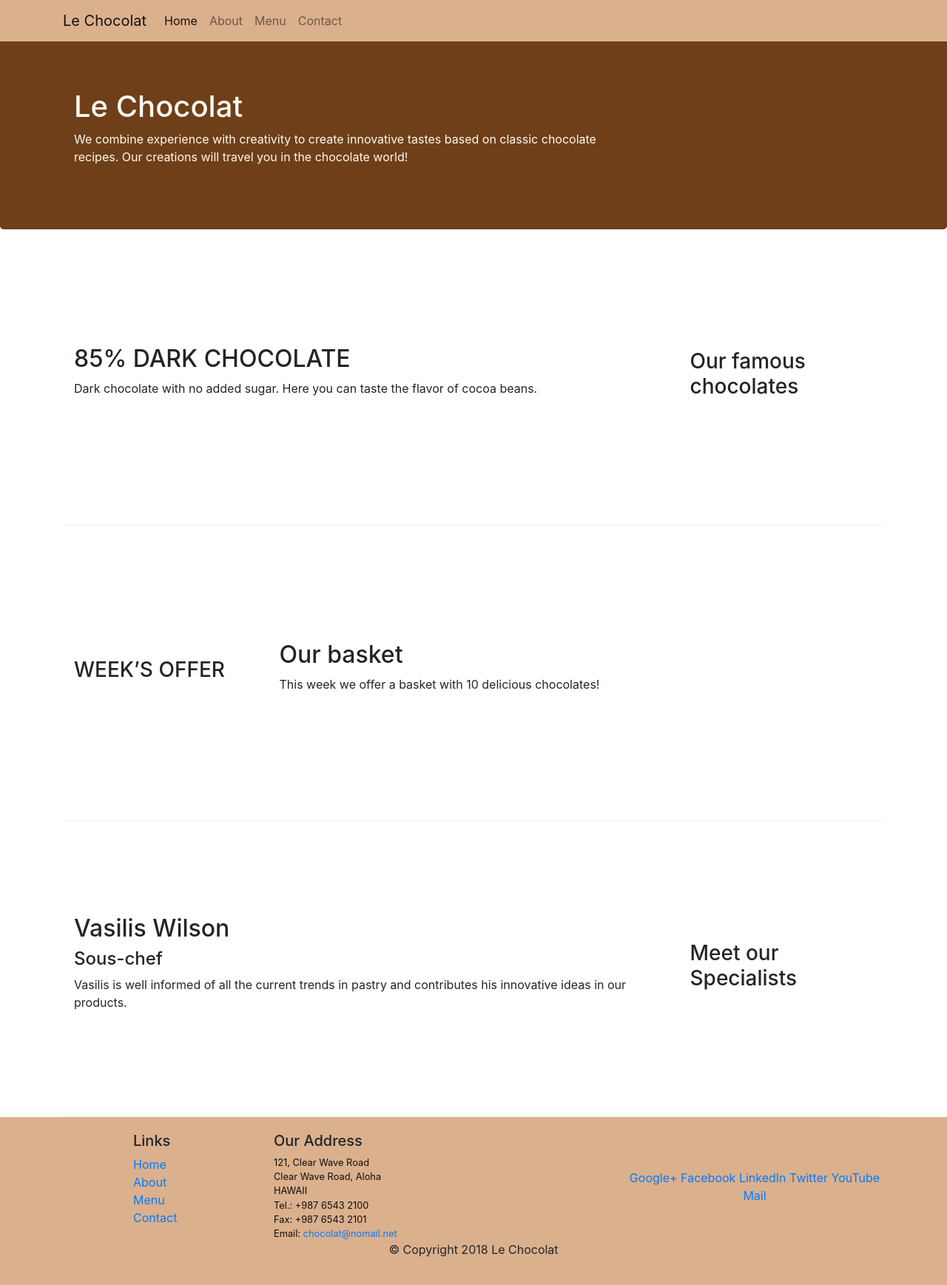
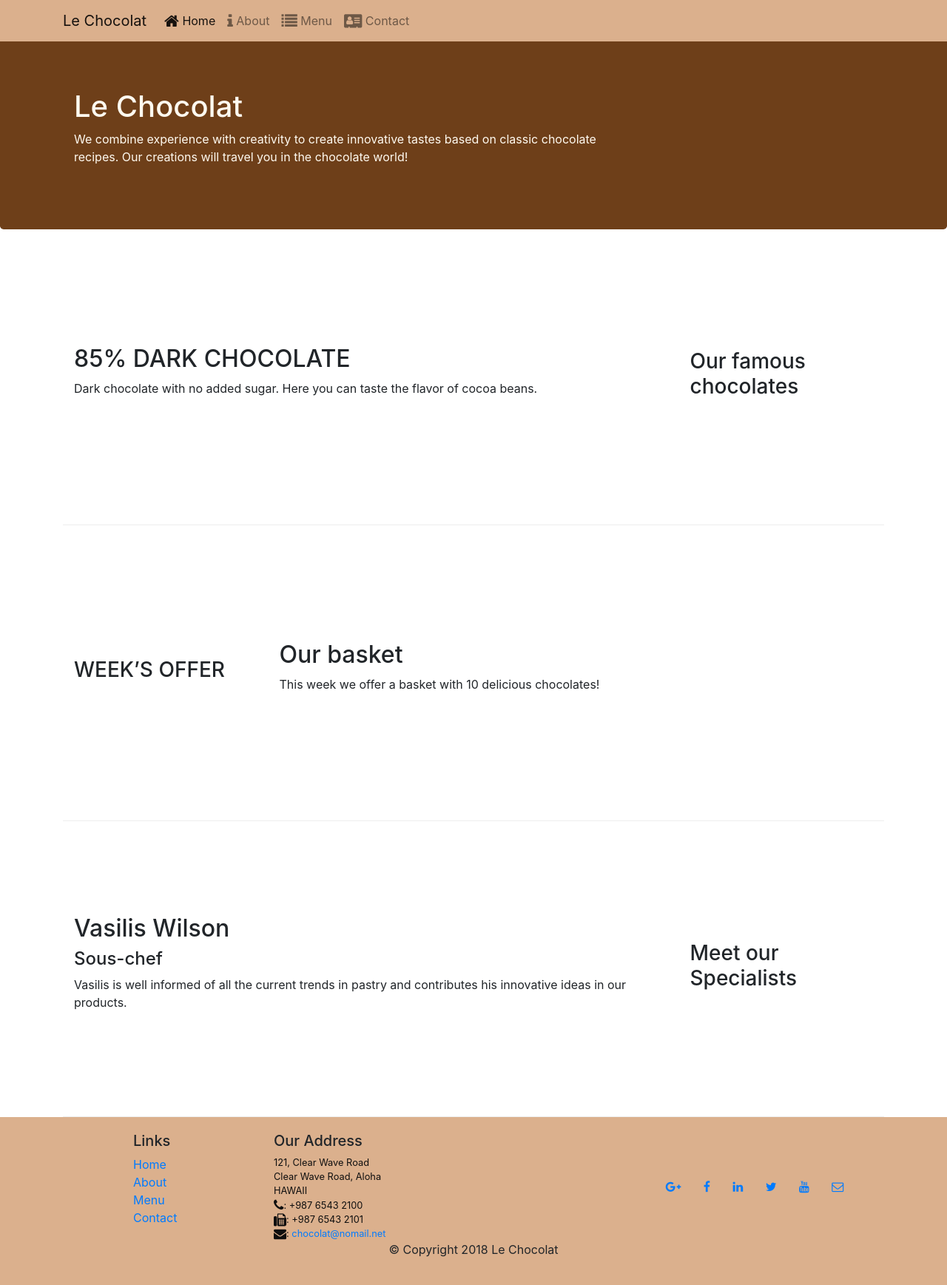
Before and after one commit to csantor/leChocolat, a website: page index.html in a window 1280 px wide. Shown: the whole page at 74% size. Drawn offline with nearby package versions, Linux system fonts and the light colour scheme.

Commit message:
Icon Fonts

```diff
--- a/index.html
+++ b/index.html
@@ -10,6 +10,7 @@
     <!-- Bootstrap CSS -->
     <link rel="stylesheet" href="node_modules/bootstrap/dist/css/bootstrap.min.css">
     <link href="css/styles.css" rel="stylesheet">
+    <link rel="stylesheet" href="node_modules/font-awesome/css/font-awesome.min.css">
 </head>
 
 <body>
@@ -21,10 +22,18 @@
             </button>
             <div class="collapse navbar-collapse" id="Navbar">
                 <ul class="navbar-nav">
-                    <li class="nav-item active"><a class="nav-link" href="#">Home</a></li>
-                    <li class="nav-item"><a class="nav-link" href="./aboutus.html">About</a></li>
-                    <li class="nav-item"><a class="nav-link" href="#">Menu</a></li>
-                    <li class="nav-item"><a class="nav-link" href="#">Contact</a></li>
+                    <li class="nav-item active">
+                        <a class="nav-link" href="#"><span class="fa fa-home fa-lg"></span> Home</a>
+                    </li>
+                    <li class="nav-item">
+                        <a class="nav-link" href="./aboutus.html"><span class="fa fa-info fa-lg"></span> About</a>
+                    </li>
+                    <li class="nav-item">
+                        <a class="nav-link" href="#"><span class="fa fa-list fa-lg"></span> Menu</a>
+                    </li>
+                    <li class="nav-item">
+                        <a class="nav-link" href="#"><span class="fa fa-address-card fa-lg"></span> Contact</a>
+                    </li>
                 </ul>
             </div>
         </div>
@@ -99,19 +108,26 @@
                         121, Clear Wave Road<br>
                         Clear Wave Road, Aloha<br>
                         HAWAII<br>
-                        Tel.: +987 6543 2100<br>
-                        Fax: +987 6543 2101<br>
-                        Email: <a href="mailto:chocolat@nomail.net">chocolat@nomail.net</a>
+                        <i class="fa fa-phone fa-lg"></i>: +987 6543 2100 <br>
+                        <i class="fa fa-fax fa-lg"></i>: +987 6543 2101 <br>
+                        <i class="fa fa-envelope fa-lg"></i>:
+                        <a href="mailto: chocolat@nomail.net"> chocolat@nomail.net </a>
                     </address>
                 </div>
                 <div class="col col-sm-4 align-self-center">
                     <div style="text-align: center;">
-                        <a href="http://google.com/+">Google+</a>
-                        <a href="http://www.facebook.com/profile.php?id=">Facebook</a>
-                        <a href="http://www.linkedin.com/in/">LinkedIn</a>
-                        <a href="http://twitter.com/">Twitter</a>
-                        <a href="http://youtube.com/">YouTube</a>
-                        <a href="mailto:">Mail</a>
+                            <a class="btn btn-social-icon btn-google-plus" href ="http://google.com/+">
+                                <i class="fa fa-google-plus"></i></a>
+                            <a class="btn btn-social-icon btn-facebook" href="http://www.facebook.com/profile.php?id=">
+                                <i class="fa fa-facebook"></i></a>
+                            <a class="btn btn-social-icon btn-linkedin" href="http://www.linkedin.com/in/">
+                                <i class="fa fa-linkedin"></i></a>
+                            <a class="btn btn-social-icon btn-twitter" href="http://twitter.com/">
+                                <i class="fa fa-twitter"></i></a>
+                            <a class="btn btn-social-icon btn-youtube" href="http://youtube.com/">
+                                <i class="fa fa-youtube"></i></a>
+                            <a class="btn btn-social-icon" href="mailto:">
+                                <i class="fa fa-envelope-o"></i></a>
                     </div>
                 </div>
             </div>
--- a/package.json
+++ b/package.json
@@ -15,6 +15,7 @@
   },
   "dependencies": {
     "bootstrap": "^4.1.0",
+    "font-awesome": "^4.7.0",
     "jquery": "^3.3.1",
     "popper.js": "^1.16.1",
     "tether": "^1.4.4"
```
Also changed, not shown: aboutus.html (+26 -13 lines).
